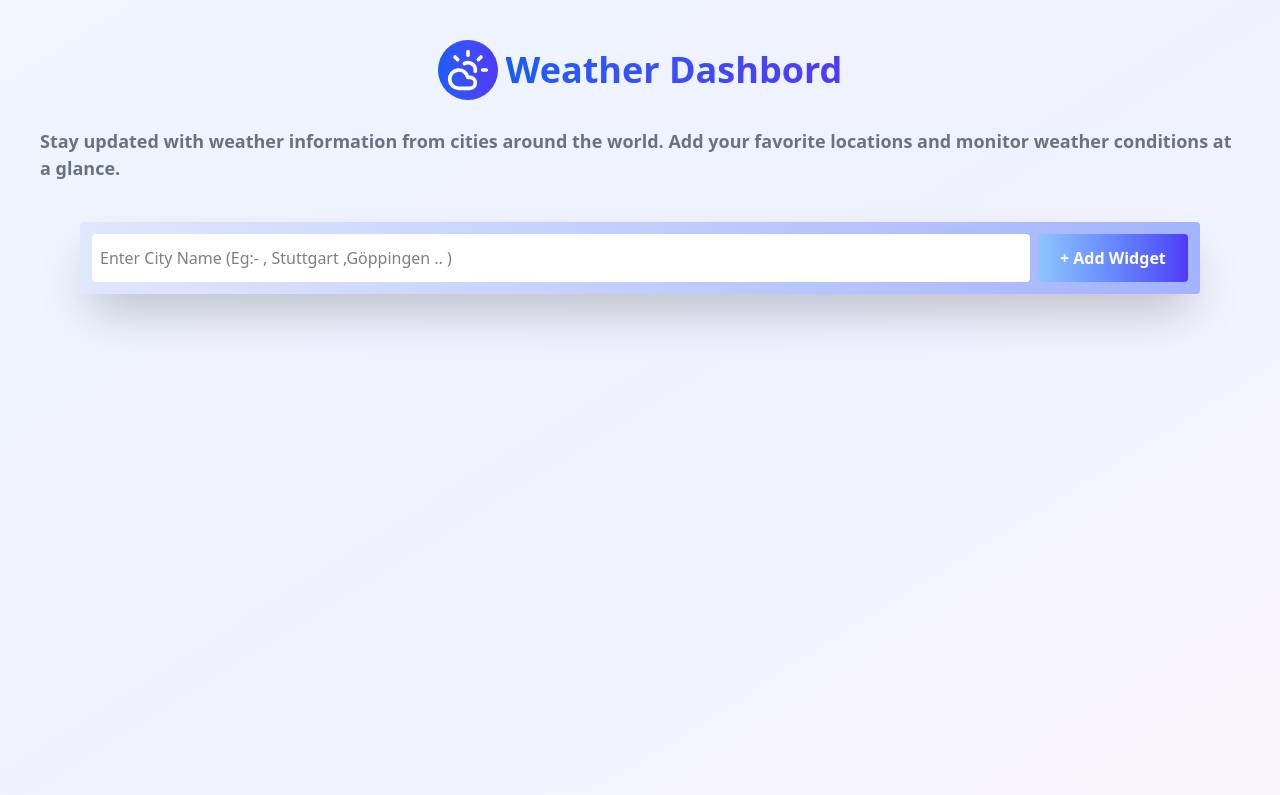
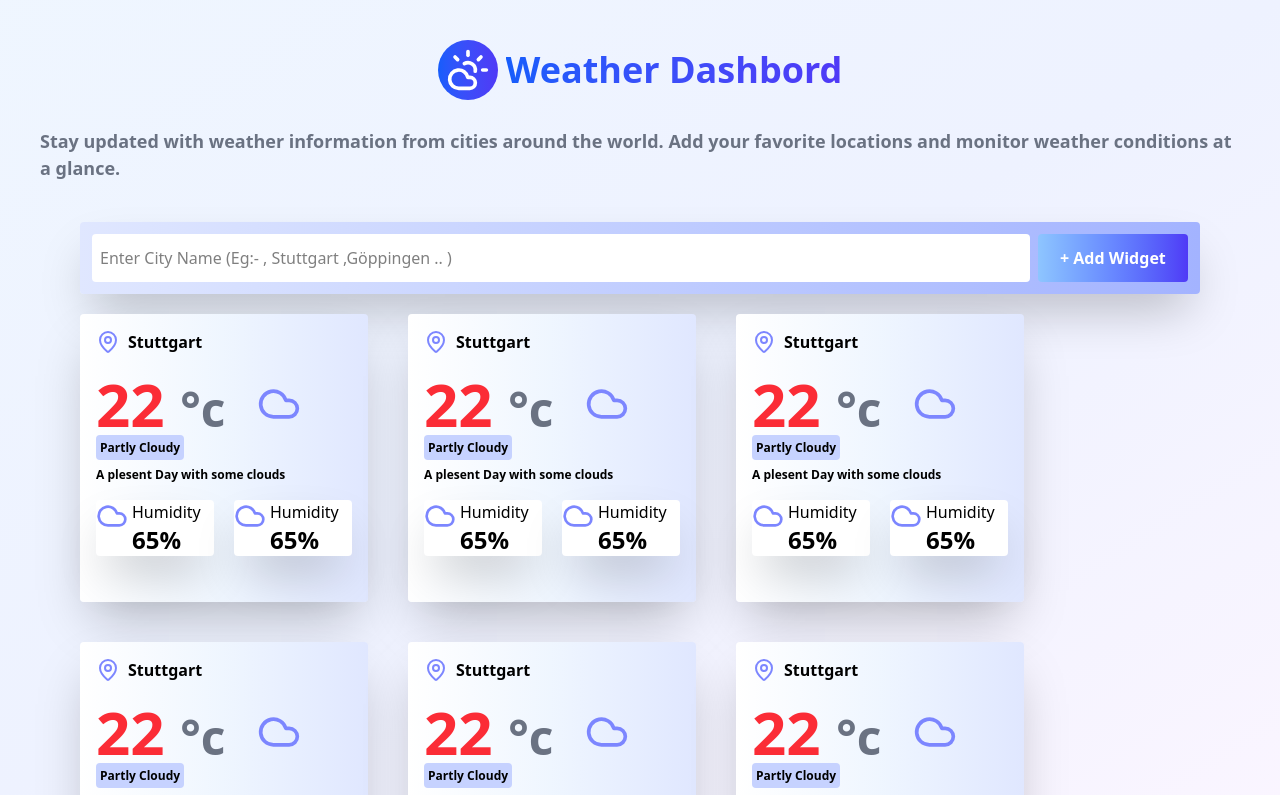
Before and after one commit to priyankara88/weather-dashbord-app, a Next.js app in the folder front-end/: page / in a window 1280 px wide. Shown: the top 795 px of the page. Built offline with nearby package versions, Linux system fonts and the light colour scheme.

Commit message:
create card(wether) component

```diff
--- /dev/null
+++ b/front-end/app/Card.tsx
@@ -0,0 +1,45 @@
+import { MapPin, Cloud } from "lucide-react";
+const Card = () => {
+  return (
+    <div>
+      <div className="w-72 h-72 bg-gradient-to-r from-white via-blue-50 to-indigo-100 shadow-2xl rounded p-4">
+        <div className="flex gap-2">
+          <MapPin className="text-indigo-400" />
+          <div className="font-bold">Stuttgart</div>
+        </div>
+        <div className="flex items-center mt-5 gap-8">
+          <div className="text-6xl font-bold text-red-500">
+            22 <span className="text-5xl text-gray-500">°c</span>
+          </div>
+          <div className="">
+            <Cloud size={44} className="text-indigo-400 font-bold" />
+          </div>
+        </div>
+        <span className="bg-indigo-200 p-1 rounded text-[12px] font-bold">
+          Partly Cloudy
+        </span>
+        <p className="text-[12px] font-bold mt-2">
+          A plesent Day with some clouds
+        </p>
+        <div className="flex items-center justify-center gap-5 mt-4">
+          <div className="bg-white w-32 h-14 rounded shadow-2xl flex gap-1">
+            <Cloud size={32} className="text-indigo-400 font-bold" />
+            <div>
+              <div>Humidity</div>
+              <div className="text-2xl font-bold">65%</div>
+            </div>
+          </div>
+          <div className="bg-white w-32 h-14 rounded shadow-2xl flex gap-1">
+            <Cloud size={32} className="text-indigo-400 font-bold" />
+            <div>
+              <div>Humidity</div>
+              <div className="text-2xl font-bold">65%</div>
+            </div>
+          </div>
+        </div>
+      </div>
+    </div>
+  );
+};
+
+export default Card;
--- a/front-end/app/page.tsx
+++ b/front-end/app/page.tsx
@@ -1,5 +1,6 @@
 import { CloudSun } from "lucide-react";
 import Search from "./Search";
+import Card from "./Card";
 
 const page = () => {
   return (
@@ -20,8 +21,17 @@ const page = () => {
         </p>
       </div>
       <div className="pl-20 pr-20 ">
-        <div>
-          <Search />
+        <Search />
+        <div className="mt-5 flex flex-wrap gap-10 items-center ">
+          <Card />
+          <Card />
+          <Card />
+          <Card />
+          <Card />
+          <Card />
+          <Card />
+          <Card />
+          <Card />
         </div>
       </div>
     </div>
```
